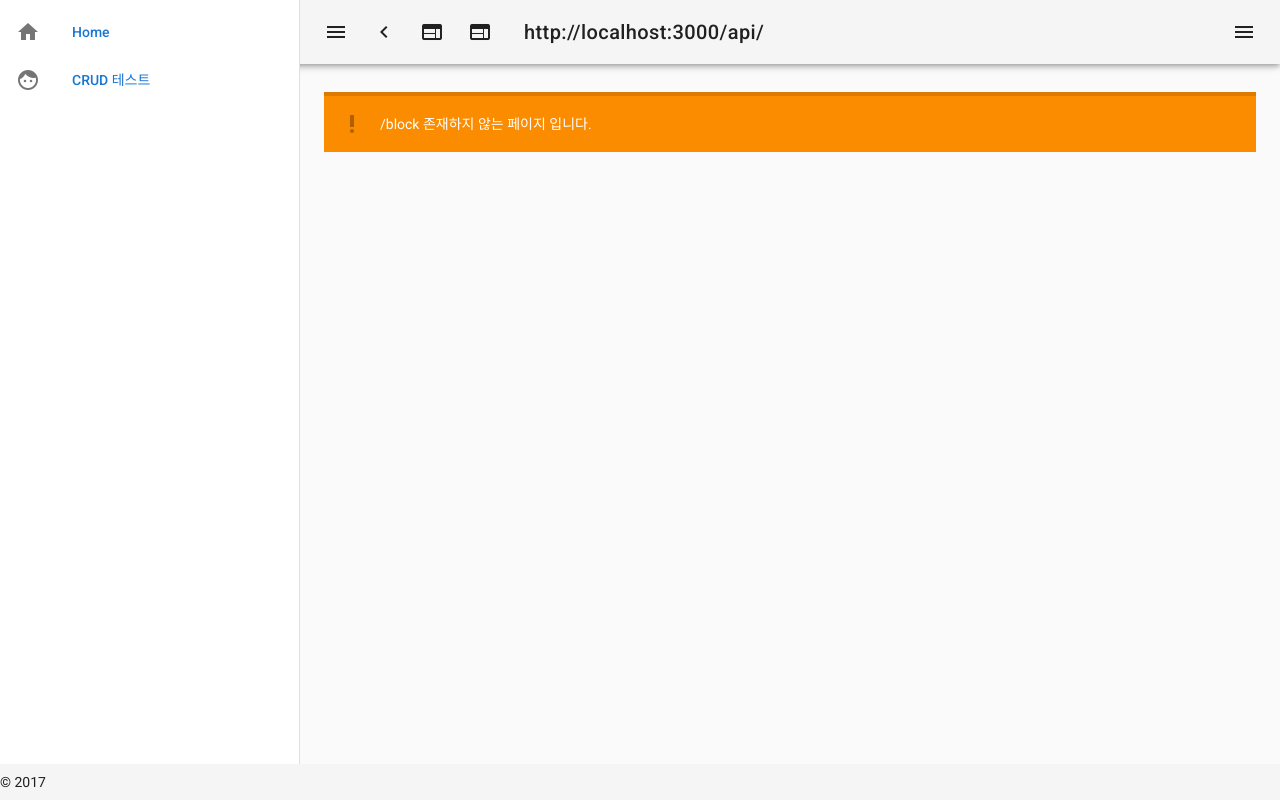
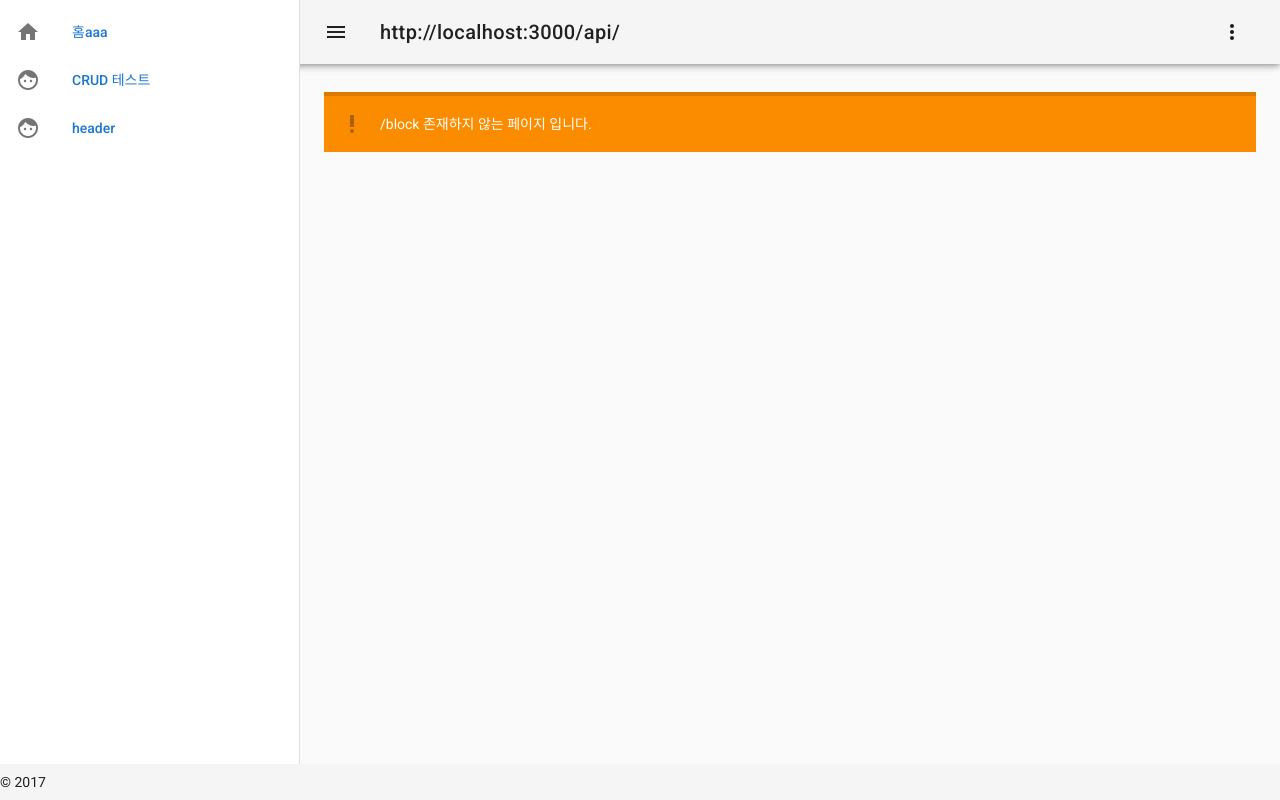
Before and after one commit to lqqokim/express-mongodb-vue, a Vue app in the folder frontend/: page /block in a window 1280 px wide. Built offline with nearby package versions, Linux system fonts and the light colour scheme.

Commit message:
feat: add token murations

```diff
--- a/frontend/src/App.vue
+++ b/frontend/src/App.vue
@@ -1,86 +1,85 @@
 <template>
   <v-app>
-    <v-navigation-drawer
-      persistent
-      :mini-variant="miniVariant"
-      :clipped="clipped"
-      v-model="drawer"
-      enable-resize-watcher
-      fixed
-      app
-    >
+    <v-navigation-drawer persistent v-model="drawer" enable-resize-watcher fixed app>
       <v-list>
-        <v-list-tile value="true" v-for="(item, i) in items" :key="i" :to="item.path">
+        <v-list-tile value="true" v-for="(item, i) in items" :key="i" :to="item.to">
           <v-list-tile-action>
             <v-icon v-html="item.icon"></v-icon>
           </v-list-tile-action>
-          <v-list-tile-content >
-            <v-list-tile-title v-text="item.title" ></v-list-tile-title>
+          <v-list-tile-content>
+            <v-list-tile-title v-text="item.title"></v-list-tile-title>
           </v-list-tile-content>
         </v-list-tile>
       </v-list>
     </v-navigation-drawer>
-    <v-toolbar app :clipped-left="clipped">
+    <v-toolbar app>
       <v-toolbar-side-icon @click.stop="drawer = !drawer"></v-toolbar-side-icon>
-      <v-btn icon @click.stop="miniVariant = !miniVariant">
-        <v-icon v-html="miniVariant ? 'chevron_right' : 'chevron_left'"></v-icon>
-      </v-btn>
-      <v-btn icon @click.stop="clipped = !clipped">
-        <v-icon>web</v-icon>
-      </v-btn>
-      <v-btn icon @click.stop="fixed = !fixed">
-        <v-icon>web</v-icon>
-      </v-btn>
       <v-toolbar-title v-text="title"></v-toolbar-title>
       <v-spacer></v-spacer>
-      <v-btn icon @click.stop="rightDrawer = !rightDrawer">
-        <v-icon>menu</v-icon>
-      </v-btn>
+      <v-toolbar-items>
+        <v-menu bottom left>
+          <v-btn icon slot="activator">
+            <v-icon>more_vert</v-icon>
+          </v-btn>
+          <v-list>
+            <v-list-tile v-if="!$store.state.token" @click="$router.push('sign')">
+              <v-list-tile-title>로그인</v-list-tile-title>
+            </v-list-tile>
+            <v-list-tile v-else @click="signOut">
+              <v-list-tile-title>로그아웃</v-list-tile-title>
+            </v-list-tile>
+          </v-list>
+        </v-menu>
+      </v-toolbar-items>
     </v-toolbar>
     <v-content>
       <router-view/>
     </v-content>
-    <v-navigation-drawer temporary :right="right" v-model="rightDrawer" fixed app>
-      <v-list>
-        <v-list-tile @click="right = !right">
-          <v-list-tile-action>
-            <v-icon>compare_arrows</v-icon>
-          </v-list-tile-action>
-          <v-list-tile-title>Switch drawer (click me)</v-list-tile-title>
-        </v-list-tile>
-      </v-list>
-    </v-navigation-drawer>
-    <v-footer :fixed="fixed" app>
-      <span>&copy; 2017</span>
+    <v-footer fixed app>
+      <span>&copy; 2017 {{$store.state.token}}</span>
     </v-footer>
   </v-app>
 </template>
 
 <script>
 export default {
-  name: 'App',
-  data () {
+  name: "App",
+  data() {
     return {
-      clipped: false,
-      drawer: true,
-      fixed: false,
+      drawer: null,
       items: [
         {
-          icon: 'home',
-          title: 'Home',
-          path: '/'
+          icon: "home",
+          title: "홈aaa",
+          to: {
+            path: "/"
+          }
         },
         {
-          icon: 'face',
-          title: 'CRUD 테스트',
-          path: '/user'
+          icon: "face",
+          title: "CRUD 테스트",
+          to: {
+            path: "/user"
+          }
+        },
+        {
+          icon: "face",
+          title: "header",
+          to: {
+            path: "/header"
+          }
         }
       ],
-      miniVariant: false,
-      right: true,
-      rightDrawer: false,
-      title: this.$apiRootPath // 'Vuetify.js'
+      title: this.$apiRootPath
+    };
+  },
+  mounted() {},
+  methods: {
+    signOut() {
+      this.$store.commit('deleteToken')
+      // localStorage.removeItem("token"); // 로그아웃 하면 토큰 날린다.
+      this.$router.push("/");
     }
   }
-}
+};
 </script>
--- a/frontend/src/main.js
+++ b/frontend/src/main.js
@@ -9,8 +9,9 @@ Vue.config.productionTip = false;
 
 //prototype 전역변수로 production, development에 따른 path를 설정한다.
 Vue.prototype.$apiRootPath = process.env.NODE_ENV !== 'production' ? 'http://localhost:3000/api/' : '/api/';
+Vue.prototype.$gb = 333;
 
-console.log(process.env.NODE_ENV);
+// console.log(process.env.NODE_ENV);
 
 new Vue({
   router,
--- a/frontend/src/router.js
+++ b/frontend/src/router.js
@@ -25,7 +25,11 @@ export default new Router({
     {
       path: '/header',
       name: '헤더',
-      component: () => import('./views/Header.vue')
+      component: () => import('./views/Header.vue'),
+      beforeEnter: (to, from, next) => {
+        if(!localStorage.getItem('token')) return next('block')
+        next()
+      }
     },
     {
       path: '/sign',
--- a/frontend/src/store.js
+++ b/frontend/src/store.js
@@ -5,10 +5,16 @@ Vue.use(Vuex)
 
 export default new Vuex.Store({
   state: {
-
+    token: ''
   },
   mutations: {
-
+    getToken(state) {
+      state.token = localStorage.getItem('token')
+    },
+    deleteToken(state) {
+      localStorage.removeItem('token')
+      state.token = null
+    }
   },
   actions: {
 
--- a/frontend/src/views/Sign.vue
+++ b/frontend/src/views/Sign.vue
@@ -16,12 +16,7 @@
           <v-card-text>
             <v-form>
               <v-text-field prepend-icon="person" v-model="form.id" label="아이디" type="text"></v-text-field>
-              <v-text-field
-                prepend-icon="lock"
-                v-model="form.pwd"
-                label="비밀번호"
-                type="password"
-              ></v-text-field>
+              <v-text-field prepend-icon="lock" v-model="form.pwd" label="비밀번호" type="password"></v-text-field>
             </v-form>
           </v-card-text>
           <v-card-actions>
@@ -51,10 +46,11 @@ export default {
         axios
           .post(`${this.$apiRootPath}sign/in`, this.form)
           .then(result => {
-            if(!result.data.success) return console.error(result.data.msg);
+            if (!result.data.success) return console.error(result.data.msg);
             localStorage.setItem('token', result.data.token);
-            this.$router.push('/header')
-            // location.href = '/header'
+            this.$store.commit('getToken')
+            this.$router.push('/')
+            // location.href = '/'
           })
           .catch(e => console.error(e.message));
       }
```
Also changed, not shown: frontend/src/views/Block.vue (added, +7 -0 lines). Lines whose indentation alone changed are shown as unchanged.
